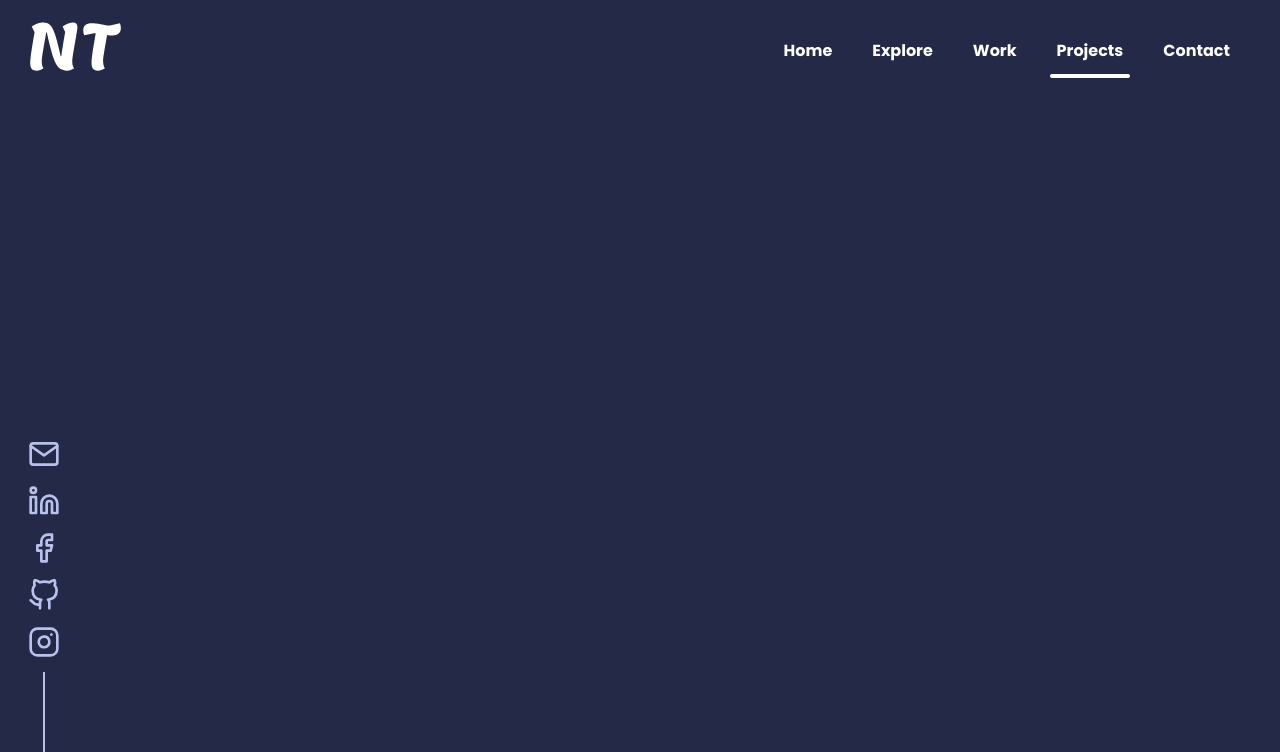
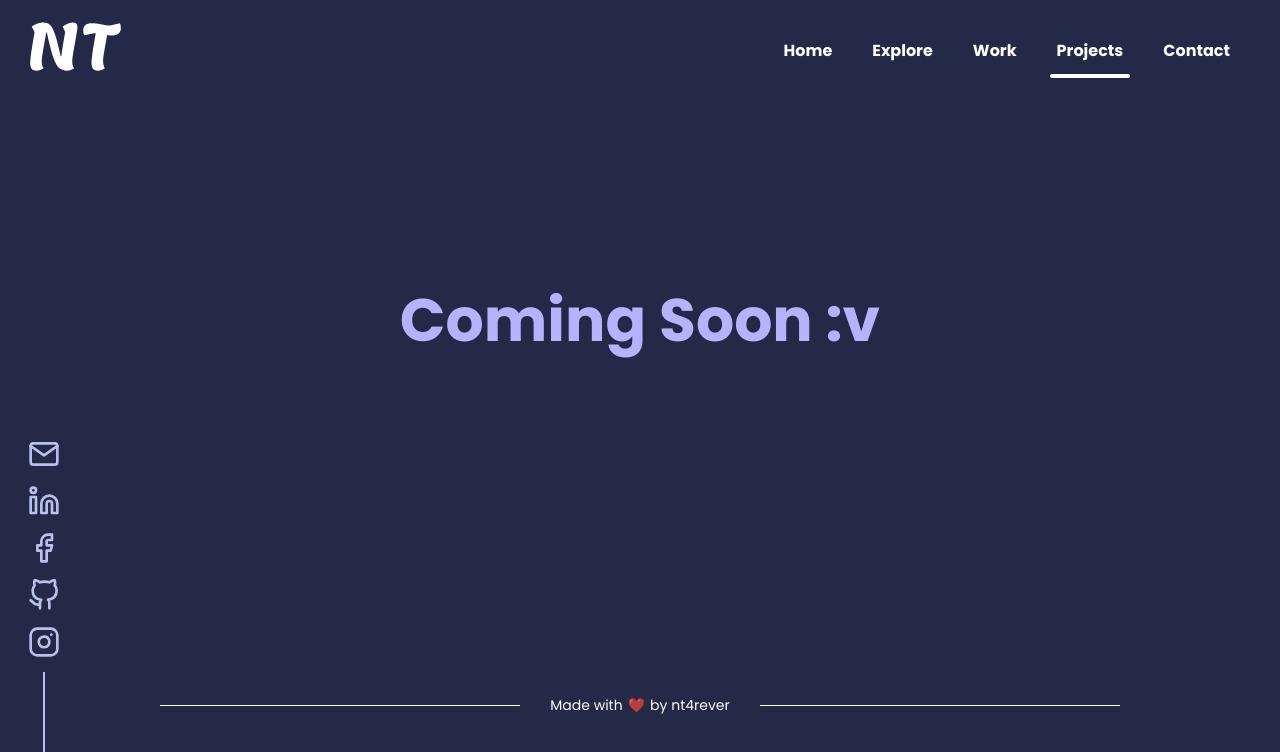
Before and after one commit to nt4rever/portfolio, a React (Vite) app: page /projects in a window 1280 px wide. Before the commit this address had no page. Shown: the top 752 px of the page. Built offline with nearby package versions, Linux system fonts and the light colour scheme.

Commit message:
create 404 and coming soon page :wrench:

```diff
--- a/src/pages/404.tsx
+++ b/src/pages/404.tsx
@@ -1,5 +1,33 @@
+import { Link } from "react-router-dom";
+import Button from "../shared/components/Button";
+import "./page.scss";
+
 const NotFound404 = () => {
-  return <div>404</div>;
+  return (
+    <div className="not-found-page">
+      <div className="container">
+        <p
+          dangerouslySetInnerHTML={{ __html: "Hey! You seem to be lost :(" }}
+        ></p>
+        <h1>
+          404. <br /> Not Found.
+        </h1>
+        <Link to={"/"} style={{ display: "inline-block" }}>
+          <Button text="Back to home" />
+        </Link>
+      </div>
+      <img
+        src="/images/vectors/404-hero.svg"
+        alt="404 hero"
+        className="img-hero"
+      />
+      <img
+        src="/images/vectors/404-polygon.svg"
+        alt="404 vector"
+        className="img-polygon"
+      />
+    </div>
+  );
 };
 
 export default NotFound404;
--- /dev/null
+++ b/src/pages/coming-soon.tsx
@@ -0,0 +1,13 @@
+import BubbleText from "../shared/components/BubbleText";
+
+const ComingSoon = () => {
+  return (
+    <div className="coming-soon-page">
+      <h1>
+        <BubbleText text="Coming Soon :v" />
+      </h1>
+    </div>
+  );
+};
+
+export default ComingSoon;
--- a/src/pages/page.scss
+++ b/src/pages/page.scss
@@ -4,6 +4,81 @@
 }
 
 .work-page,
-.contact-page {
+.contact-page,
+.coming-soon-page {
   @extend .homepage;
 }
+
+.not-found-page {
+  height: 100vh;
+  background: $bg-blue;
+  color: #fff;
+  position: relative;
+
+  .container {
+    position: relative;
+    left: 45%;
+    top: 30%;
+    z-index: 1;
+
+    h1 {
+      margin-top: 10px;
+      font-size: 70px;
+      line-height: 70px;
+      font-weight: 700;
+      margin-bottom: 25px;
+    }
+
+    p {
+      margin: 0;
+    }
+
+    @include mobile {
+      left: 25%;
+      h1 {
+        font-size: 50px;
+        line-height: 50px;
+      }
+    }
+  }
+
+  .img-hero {
+    width: 45%;
+    position: absolute;
+    bottom: 0;
+    pointer-events: none;
+  }
+
+  .img-polygon {
+    @extend .img-hero;
+    top: 0;
+    right: 0;
+    width: 33%;
+  }
+
+  @include mobile {
+    .img-hero {
+      width: 65%;
+    }
+
+    .img-polygon {
+      width: 45%;
+    }
+  }
+}
+
+.coming-soon-page {
+  display: flex;
+  justify-content: center;
+  align-items: center;
+  height: calc(100vh - 120px);
+
+  h1 {
+    margin-top: -100px;
+    font-size: 60px;
+
+    @include mobile {
+      font-size: 32px;
+    }
+  }
+}
--- a/src/routes/index.tsx
+++ b/src/routes/index.tsx
@@ -1,7 +1,8 @@
-import { Route } from "react-router";
+import { Navigate, Route } from "react-router";
 import { Routes } from "react-router-dom";
 import MainLayout from "../layouts/MainLayout";
 import NotFound404 from "../pages/404";
+import ComingSoon from "../pages/coming-soon";
 import Contact from "../pages/contact";
 import Home from "../pages/home";
 import Work from "../pages/work";
@@ -12,9 +13,10 @@ const AppRoute = () => {
       <Route path="/" element={<MainLayout />}>
         <Route index element={<Home />} />
         <Route path="work" element={<Work />} />
-        <Route path="projects" element={<NotFound404 />} />
+        <Route path="projects" element={<ComingSoon />} />
         <Route path="contact" element={<Contact />} />
       </Route>
+      <Route path="*" element={<NotFound404 />} />
     </Routes>
   );
 };
--- /dev/null
+++ b/src/shared/components/BubbleText/index.scss
@@ -0,0 +1,19 @@
+.bubble-text {
+  span {
+    font-weight: 700;
+    color: #b3b3fe;
+    transition: all 0.15s;
+    cursor: pointer;
+    display: inline-block;
+
+    &.hovered {
+      color: #fbfbfb;
+      transform: skewX(-5deg);
+    }
+
+    &.hovered-adjacent {
+      color: #ccccfa;
+      transform: skewX(-3deg);
+    }
+  }
+}
--- /dev/null
+++ b/src/shared/components/BubbleText/index.tsx
@@ -0,0 +1,44 @@
+import { useRef } from "react";
+import "./index.scss";
+
+const BubbleText = ({ text }: { text: string }) => {
+  const spanRefs = useRef<HTMLSpanElement[]>([]);
+
+  const clearHoveredClasses = () => {
+    spanRefs.current.map((e) => {
+      e.classList.remove("hovered");
+      e.classList.remove("hovered-adjacent");
+    });
+  };
+
+  const onMouseOverHandle = (index: number) => {
+    clearHoveredClasses();
+    const prevIndex = index === 0 ? null : index - 1;
+    const nextIndex = index === text.length - 1 ? null : index + 1;
+    spanRefs.current[index].classList.add("hovered");
+    if (prevIndex !== null)
+      spanRefs.current[prevIndex].classList.add("hovered-adjacent");
+    if (nextIndex !== null)
+      spanRefs.current[nextIndex].classList.add("hovered-adjacent");
+  };
+
+  return (
+    <div className="bubble-text">
+      {text.split("").map((char, index) => (
+        <span
+          key={index}
+          ref={(ref) => ref && spanRefs.current.push(ref)}
+          onMouseOver={() => onMouseOverHandle(index)}
+          onMouseLeave={() => {
+            clearHoveredClasses();
+          }}
+          dangerouslySetInnerHTML={{
+            __html: `${char != " " ? char : `&nbsp;`}`,
+          }}
+        ></span>
+      ))}
+    </div>
+  );
+};
+
+export default BubbleText;
```
